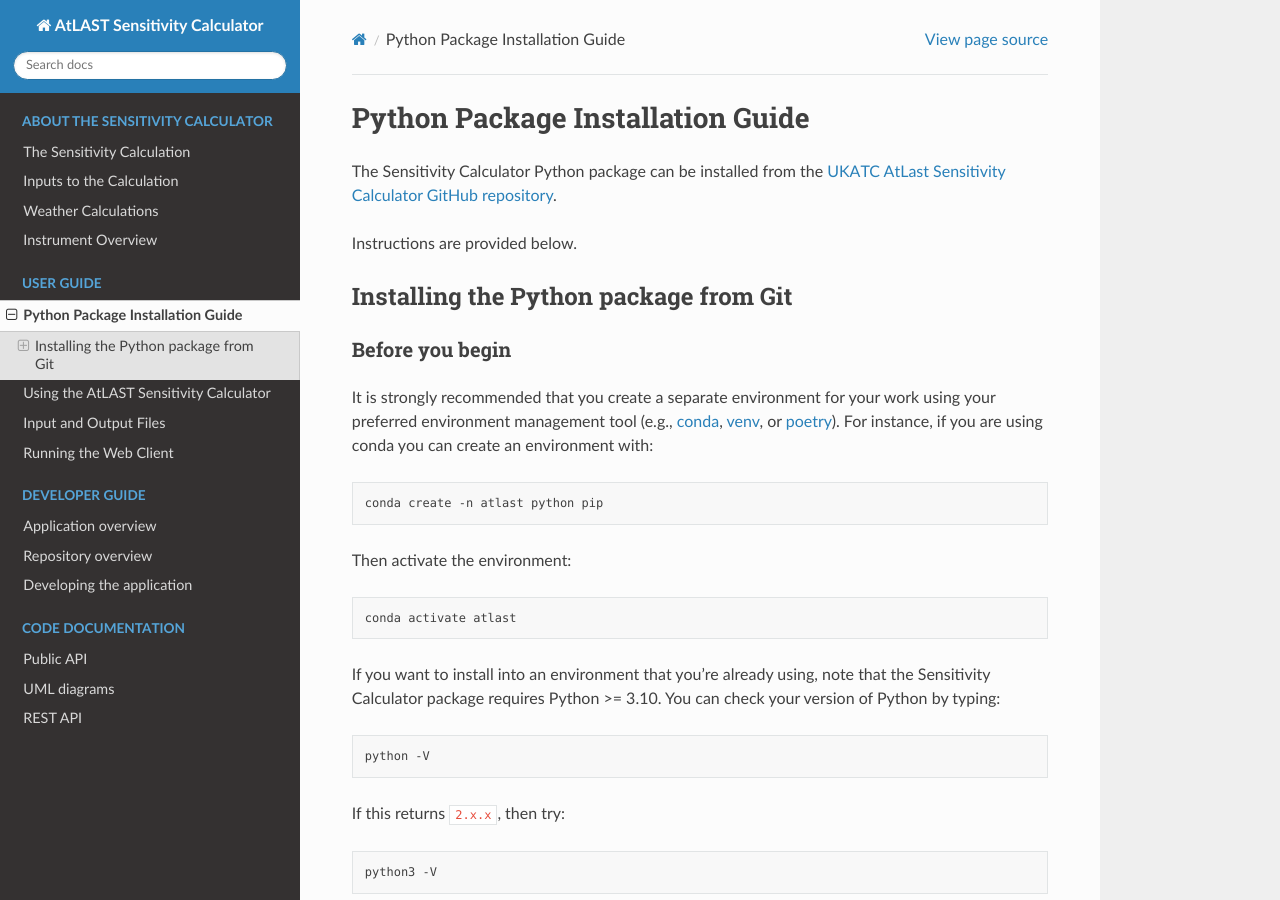
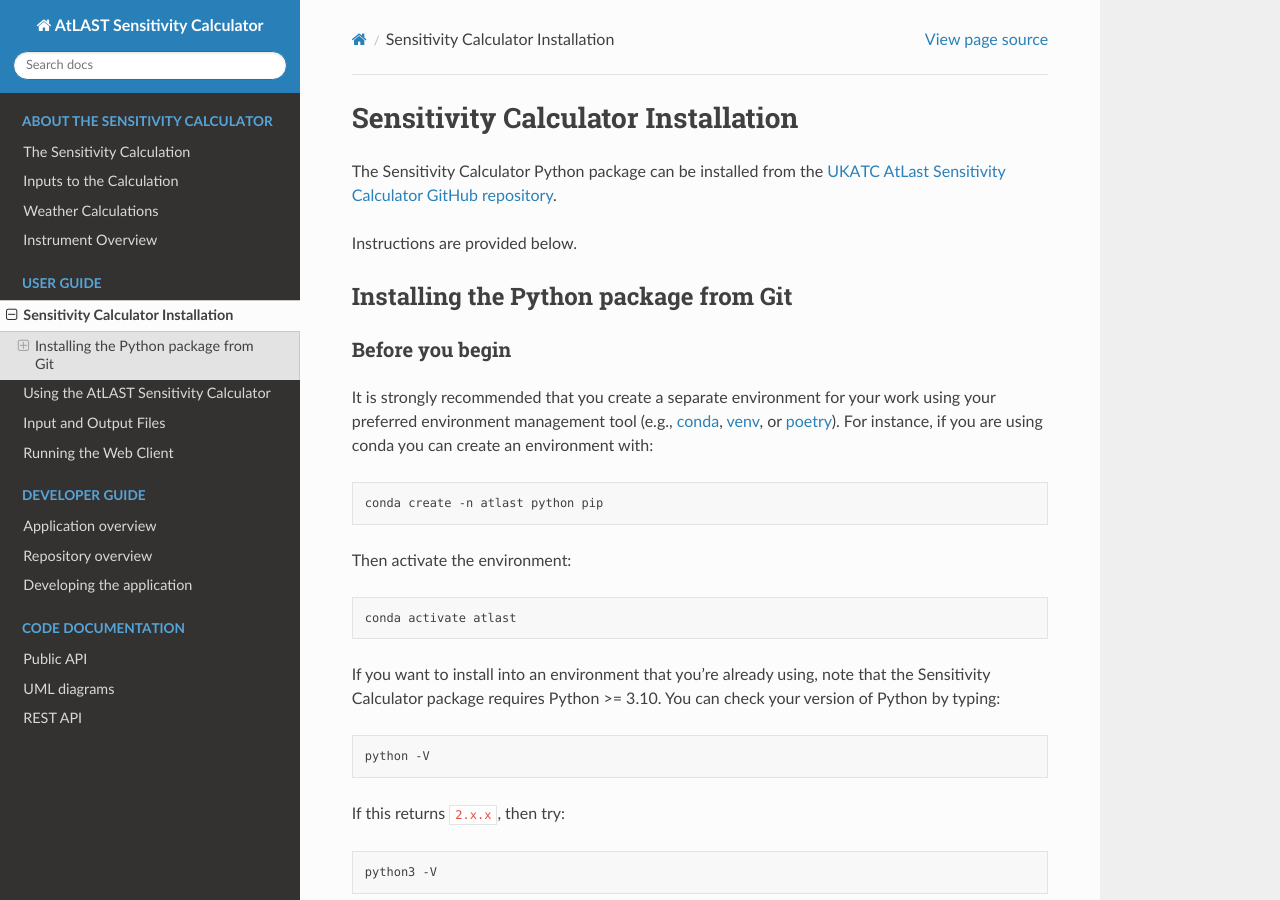
Before and after one commit to ukatc/AtLAST_sensitivity_calculator, a Sphinx documentation site: the page built from docs/source/user_guide/python_package_installation.rst, in a window 1280 px wide and 900 px high. Built offline with Sphinx 7.4.7 and the Read the Docs theme 3.1.0, drawn with Linux system fonts in a browser that asks for light colours.

Commit message:
Update python_package_installation.rst
Rename page

```diff
--- a/docs/source/user_guide/python_package_installation.rst
+++ b/docs/source/user_guide/python_package_installation.rst
@@ -1,5 +1,5 @@
-Python Package Installation Guide
-=================================
+Sensitivity Calculator Installation
+===================================
 
 The Sensitivity Calculator Python package can be installed from the `UKATC
 AtLast Sensitivity Calculator GitHub repository <https://github.com/ukatc/AtLAST_sensitivity_calculator>`__.
```
